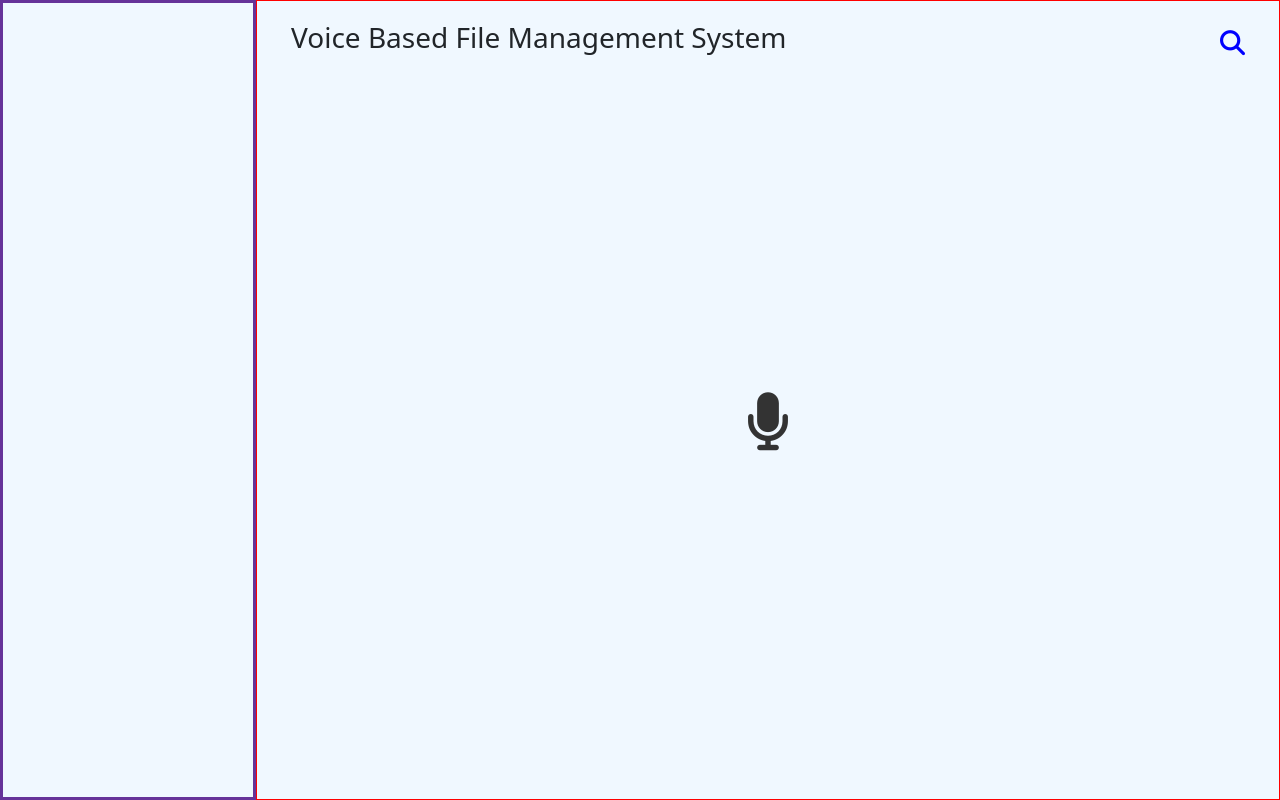
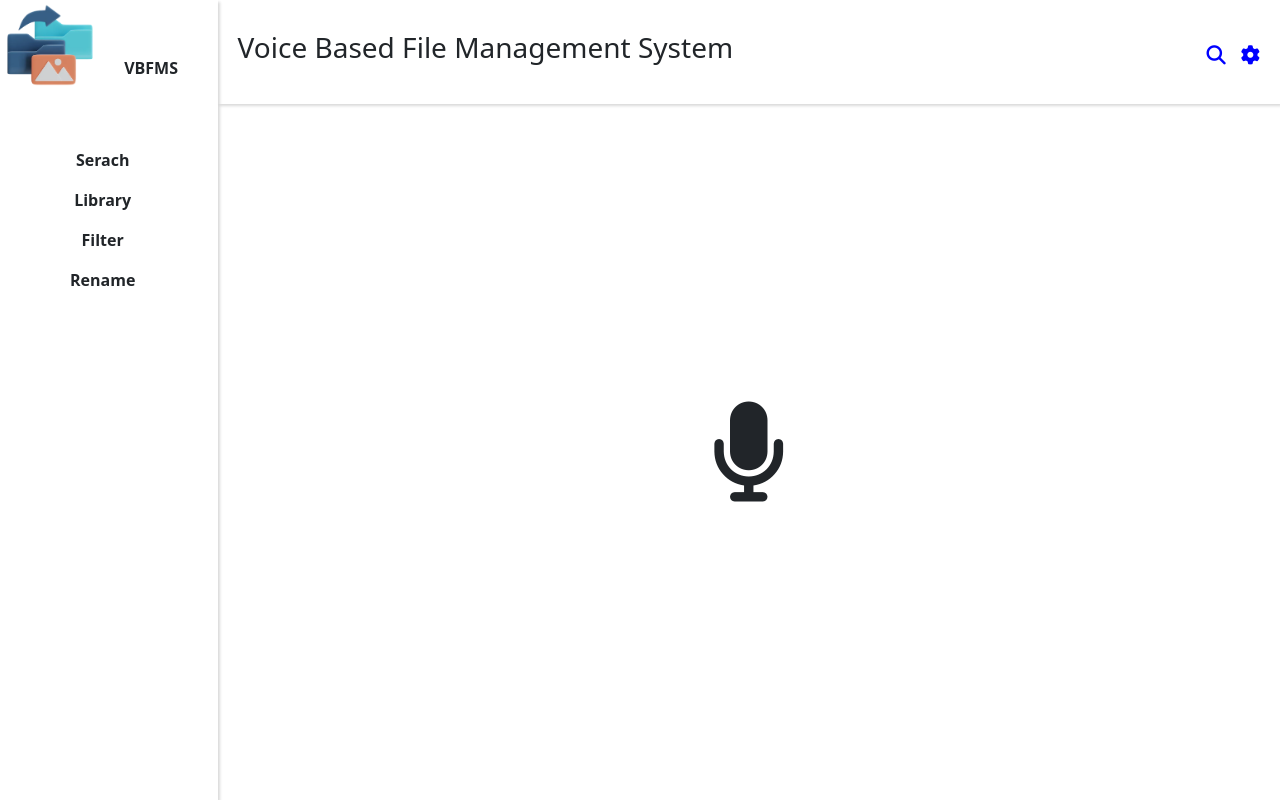
Before and after one commit to Jagadeeshwarrallabandla/VBFMS, a React (Vite) app in the folder frontEnd/: page / in a window 1280 px wide. Built offline with nearby package versions, Linux system fonts and the light colour scheme.

Commit message:
Setup the Folder Structure and Developed a basic UI

```diff
--- a/frontEnd/src/VBMFS/Home.css
+++ b/frontEnd/src/VBMFS/Home.css
@@ -1,51 +1,74 @@
 *{
-    padding: 0px;
-    margin: 0px;
+  padding: 0px;
+  margin: 0px;
+}
+.main-div{
+  display: flex;
+  background-color: white;
+}
+.left-div{
+  height: 100vh;
+  width: 17vw;
+  display: flex;
+  flex-direction: column;
+  align-items: start;
+  padding-top: 50px;
+  gap: 50px;
+  box-shadow: rgba(0, 0, 0, 0.15) 1.95px 1.95px 2.6px;
+}
+.left-div img{
+  height: 90px;
+  width: 140px;
+  margin-top: -50px;
+  margin-left: -20px;
 
 }
-.left-div{
-    height: 100vh;
-    width: 20vw;
-    border: 3px solid rebeccapurple;
-    background-color: aliceblue;
-}
-.right-div {
-  height: 100vh;
-  width: 80vw;
-  border: 1px solid red;
-  background-color: aliceblue;
+.left-div .ul-design{
   display: flex;
   flex-direction: column;
+  justify-content: center;
+  align-items: center;
+  text-decoration: none;
+  padding-left: 30px;
+}
+.ul-design ul li{
+  list-style: none;
+  padding: 8px;
+  text-align: center;
+  font-size: medium;
+  font-weight: bold;
+}
+.right-div{
+  width: 83vw;
+  display: flex;
+  flex-direction: column;
+}
+.top-content{
+  height: 13vh;
+  display: flex;
   justify-content: space-between;
   align-items: center;
   padding: 20px;
+  box-shadow: rgba(0, 0, 0, 0.15) 1.95px 1.95px 2.6px;
 }
-
-/* Top content - stays at top */
-.top-content {
-width: 80vw;
-  display: flex;
-  justify-content: space-between;
-  padding-left: 35px;
-  padding-right: 35px;
-  gap: 10px;
+.search{
+  padding-right: 15px;
+  padding-top: 10px;
+  font-size: larger;
+  color: blue;
 }
-
-
-.mic-container {
-  flex: 1;
+.settings{
+   font-size: larger;
+   color: blue ;
+}
+.right-div .mic-container{
+  height: 87vh;
+  width: 83vw;
   display: flex;
   justify-content: center;
   align-items: center;
+  font-size: 100px;
 }
-
-.mic {
-  font-size: 58px;
-  color: #333;
+span{
+  font-weight: bold;
 }
-
-.search{
-    font-size: 25px;
-    padding-top: 10px;
-    color: blue;
-}
--- a/frontEnd/src/VBMFS/Home.jsx
+++ b/frontEnd/src/VBMFS/Home.jsx
@@ -1,18 +1,36 @@
-import React from 'react'
 import './Home.css'
+import file_logo from '../VBMFS/Images/file_logo.jpg'
 
-const Home = () => {
+const Home = () =>{
   return (
     <>
-    <div className = " d-flex main-div ">
-        <div className = "left-div" >
+    <div className="main-div">
+      <div className="left-div">
+        <div>
+          <img src={file_logo} alt="Project_Logo" /> <span>VBFMS</span>
+        </div>
 
+       <div className="ul-design">
+        <ul>
+          <li>Serach</li>
+          <li>Library</li>
+          <li>Filter</li>
+          <li>Rename</li>
+
+        </ul>
+        </div>
       </div>
 
       <div className="right-div">
         <div className="top-content">
                 <h3>Voice Based File Management System</h3>
+
+                <div className="search-settings">
                 <i className="fa-solid fa-magnifying-glass search"></i>
+                <i class="fa-solid fa-gear settings"></i>
+                </div>
+
+
             </div>
       <div className="mic-container">
                 <i className="fa-solid fa-microphone mic"></i>
@@ -21,14 +39,40 @@ const Home = () => {
 
     </div>
     </>
-    // <div class = "main-div d-flex justify-content-center ">
-    //     <div class="left-div" className='left-div'>Hello</div>
-    //     <div class="right-div d-flex justify-content-center align-items-center">
-    //         <i class="fa-solid fa-microphone color-white "></i>
-    //     </div>
-
-    // </div>
   )
 }
 
+
+// import React from 'react'
+// import './Home.css'
+
+// const Home = () => {
+//   return (
+//     <>
+//     <div className = " d-flex main-div ">
+//         <div className = "left-div" >
+//           <ul>Filter</ul>
+//           <ul>Lo</ul>
+//           <ul>Rename</ul>
+//           <ul>Search</ul>
+//           <ul>Settings</ul>
+//         </div>
+
+//         <div className="right-div">
+
+//             <div className="top-content">
+//                 <h3>Voice Based File Management System</h3>
+//                 <i className="fa-solid fa-magnifying-glass search"></i>
+//             </div>
+
+//             <div className="mic-container">
+//                 <i className="fa-solid fa-microphone mic"></i>
+//             </div>
+//         </div>
+
+//     </div>
+//     </>
+//   )
+// }
+
 export default Home
```
Also changed, not shown: frontEnd/src/VBMFS/Images/file_logo.jpg (added). Lines whose indentation alone changed are shown as unchanged.
